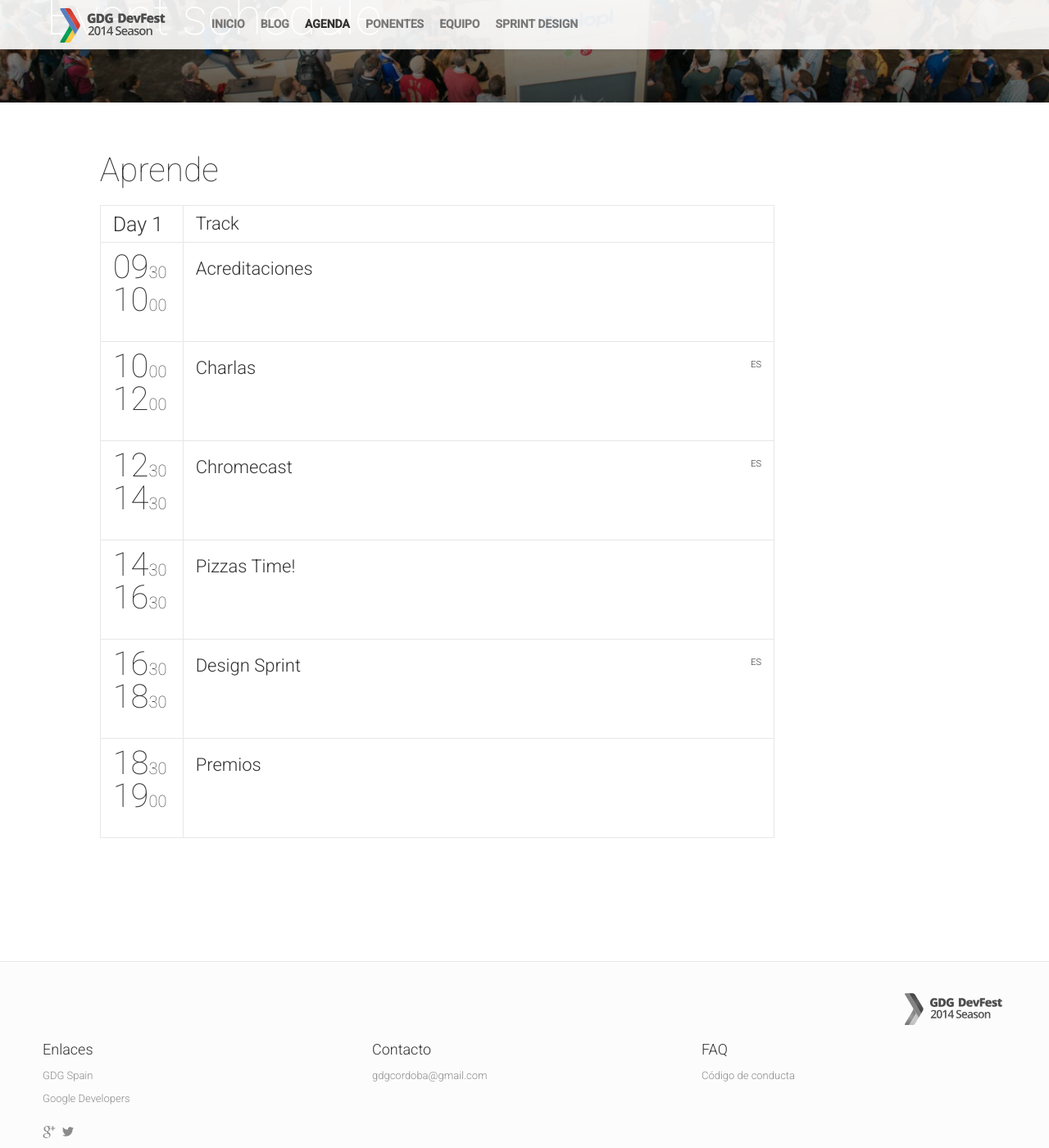
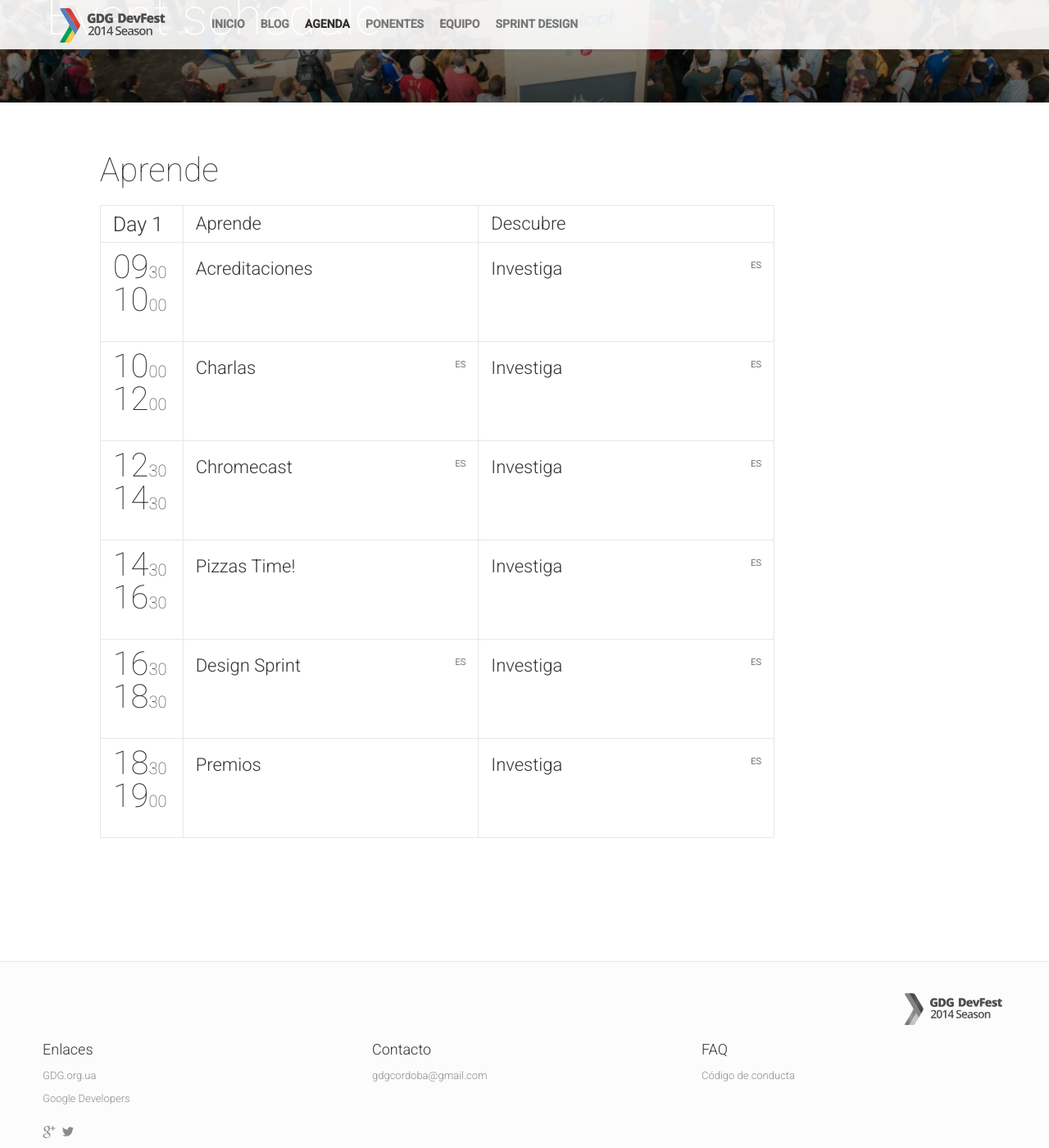
Before and after one commit to GDGCordoba/DevFest2015, a Jekyll site: the page built from schedule.html, in a window 1280 px wide and 1400 px high, scrolled down 282 px. Shown: the whole window at 82% size. Built offline with Jekyll 4.4.1, drawn with Linux system fonts in a browser that asks for light colours; nearby versions of some CDN libraries; comment, search, counter and statistics services are not loaded.

Commit message:
Revert "Change some info"
This reverts commit 70b967142b4b31155ded4c52057440d91b46b053.

```diff
--- a/_config.yml
+++ b/_config.yml
@@ -7,7 +7,7 @@
 # Site Settings
 title: "GDG DevFest Córdoba 2014"
 email: "gdgcordoba@gmail.com"
-description: "Los GDG DevFest son eventos a gran escala dirigidos por la comunidad y para la comunidad que se celebran anualmente por todo el mundo"
+description: "Grupo para compartir, discutir y disfrutar de las tecnologías Google en Córdoba (España)"
 baseurl: ""
 url: "http://cordoba.gdgdevfest.com"
 permalink: "/blog/:title"
@@ -43,9 +43,9 @@
  - {permalink: "/team/", text: "Equipo"}
  - {permalink: "/hackathon/", text: "Sprint Design"}
 bottomNavigationLinks:
- - {link: "http://gdgdevfestcordoba2014.eventbrite.es/", text: "Entrada Gratuita"}
+ - {link: "http://gdgdevfestcordoba2014.eventbrite.es/", text: "Entradas Gratuitas"}
 rightNavigationButtons:
- - {link: "http://gdgdevfestcordoba2014.eventbrite.es/", text: "Entrada Gratuita"}
+ - {link: "http://gdgdevfestcordoba2014.eventbrite.es/", text: "Entradas Gratuitas"}
 
 # Hero Block
 heroImage: "mezquita.jpg"
@@ -59,16 +59,16 @@
 # About Block
 aboutTitle: "Acerca de GDG DevFest Córdoba 2014"
 aboutBlock:
- - {title: "Charlas", image: "conference.jpg", text: "El mayor evento de Google organizado por el Google Developers Group de tu ciudad. ¡Excelentes charlas y mucha diversión!" }
+ #- {title: "Conference", image: "conference.jpg", text: "The biggest Google related event in the country carefully crafted for you by GDG community! Awesome speakers and lot's of fun!" }
+ #- {title: "Workshops", image: "workshop.jpg", text: "Full-day of workshops, hands-on experience, hacking and debugging. Come and tame your favourite technology!" }
  - {title: "Sprint Design", image: "hackathon.jpg", text: "¡Pasa una tarde en una hackathon estilo libre! ¿Quieres algo de trabajo en equipo un jueves? ¡Trae a tus compañeros y participa en nuestro diseño Sprint!" }
- #- {title: "Workshops", image: "workshop.jpg", text: "Full-day of workshops, hands-on experience, hacking and debugging. Come and tame your favourite technology!" }
 
 # Statistic Block
 statisticBlockImage: "statistic.jpg"
 statisticBlock:
  - {count: "150", specialCharacter: "+", info: "asistentes"}
- - {count: "8", specialCharacter: "+", info: "horas"}
- - {count: "4", specialCharacter: "+", info: "ponentes"}
+ - {count: "7", specialCharacter: "+", info: "horas"}
+ - {count: "3", specialCharacter: "+", info: "ponentes"}
 
 # Latest News Block
 latestNewsTitle: "Últimas noticias"
@@ -133,7 +133,7 @@
  -
   title: "Enlaces"
   links:
-   - {link: "http://www.gdgspain.org/", text: "GDG Spain"}
+   - {link: "http://gdg.org.ua", text: "GDG.org.ua"}
    - {link: "https://developers.google.com", text: "Google Developers"}
  -
   title: "Contacto"
@@ -189,8 +189,7 @@
 prizesTitle: "Premios"
 prizes:
 # - {title: "3nd Place", image: "prize-2.png", info: "Camisetas"}
- - {title: "", image: "", info: ""}
- - {title: "Mejor Diseño Android Wear", image: "prize-2.png", info: "Dispositivo Android Wear"}
+ - {title: "Primer Premio", image: "prize-1.png", info: "Dispositivo Android Wear"}
  - {title: "Más Twittero", image: "prize-3.png", info: "Chromecast"}
 
 # Hackathon Location Block
--- a/_data/schedule.yml
+++ b/_data/schedule.yml
@@ -2,37 +2,37 @@
   date: "31-10-2014"
   dateReadable: "Aprende"
   tracks:
-    - {title: "Track", color: "#90be4e"}
-#    - {title: "Descubre", color: "#03a9f4"}
+    - {title: "Aprende", color: "#90be4e"}
+    - {title: "Descubre", color: "#03a9f4"}
 
   timeslots:
     - {
     	startTime: "09:30", #Acreditaciones
     	endTime: "10:00",
-    	sessionIds: [603]
+    	sessionIds: [603, 803]
     }
     - {
         startTime: "10:00",#Charlas
         endTime: "12:00",
-        sessionIds: [001]
+        sessionIds: [001, 803]
     }
     - {
         startTime: "12:30",#Chromecast
         endTime: "14:30",
-        sessionIds: [002]
+        sessionIds: [002, 803]
     }
     - {
     	startTime: "14:30",#Almuerzo
     	endTime: "16:30",
-    	sessionIds: [503]
+    	sessionIds: [503, 803]
     }
     - {
     	startTime: "16:30",#Design Sprint
     	endTime: "18:30",
-    	sessionIds: [003]
+    	sessionIds: [003, 803]
     }
     - {
         startTime: "18:30",#Premios
         endTime: "19:00",
-        sessionIds: [703]
+        sessionIds: [703, 803]
     }
--- a/index.html
+++ b/index.html
@@ -20,3 +20,5 @@
  {% include twitter-feed.html %}
 
  {% include partners.html %}
+
+ {% include subscribe.html %}
```
Also changed, not shown: img/hackathon/prize-2.png (deleted).
